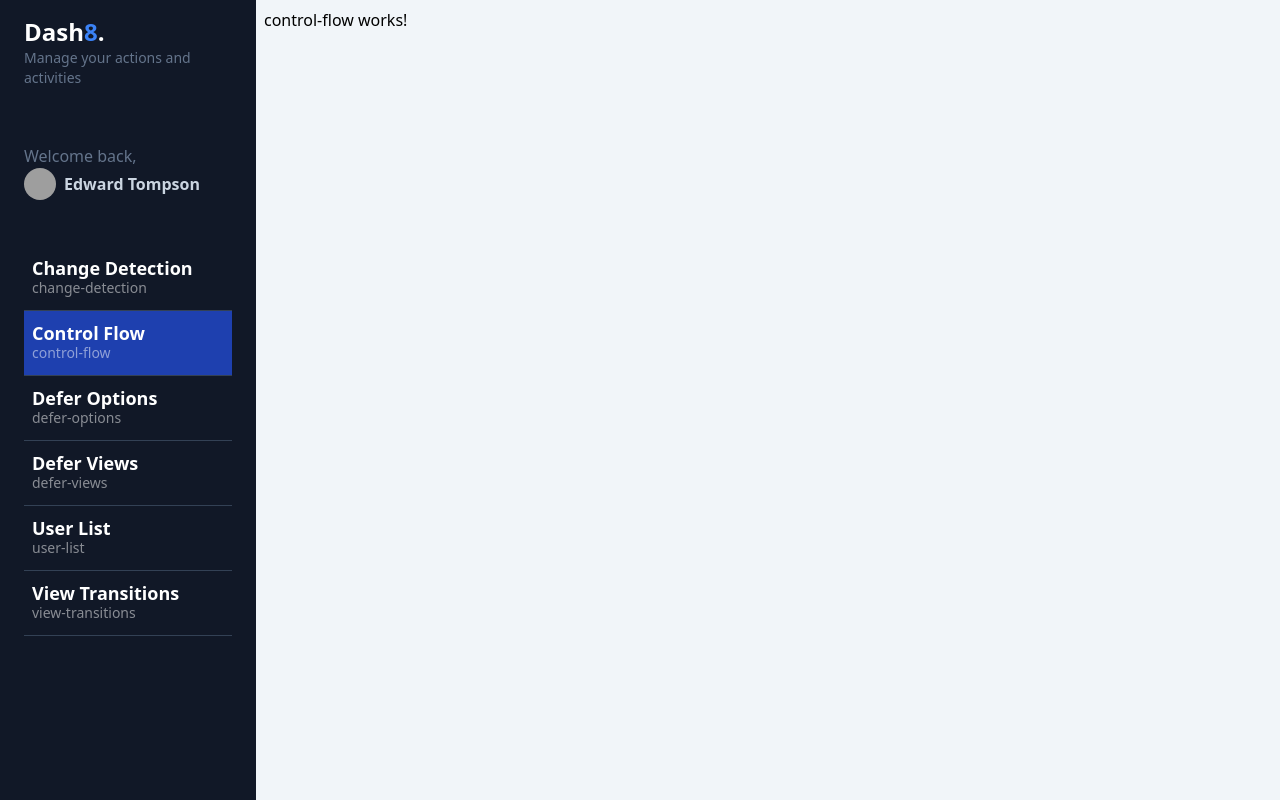
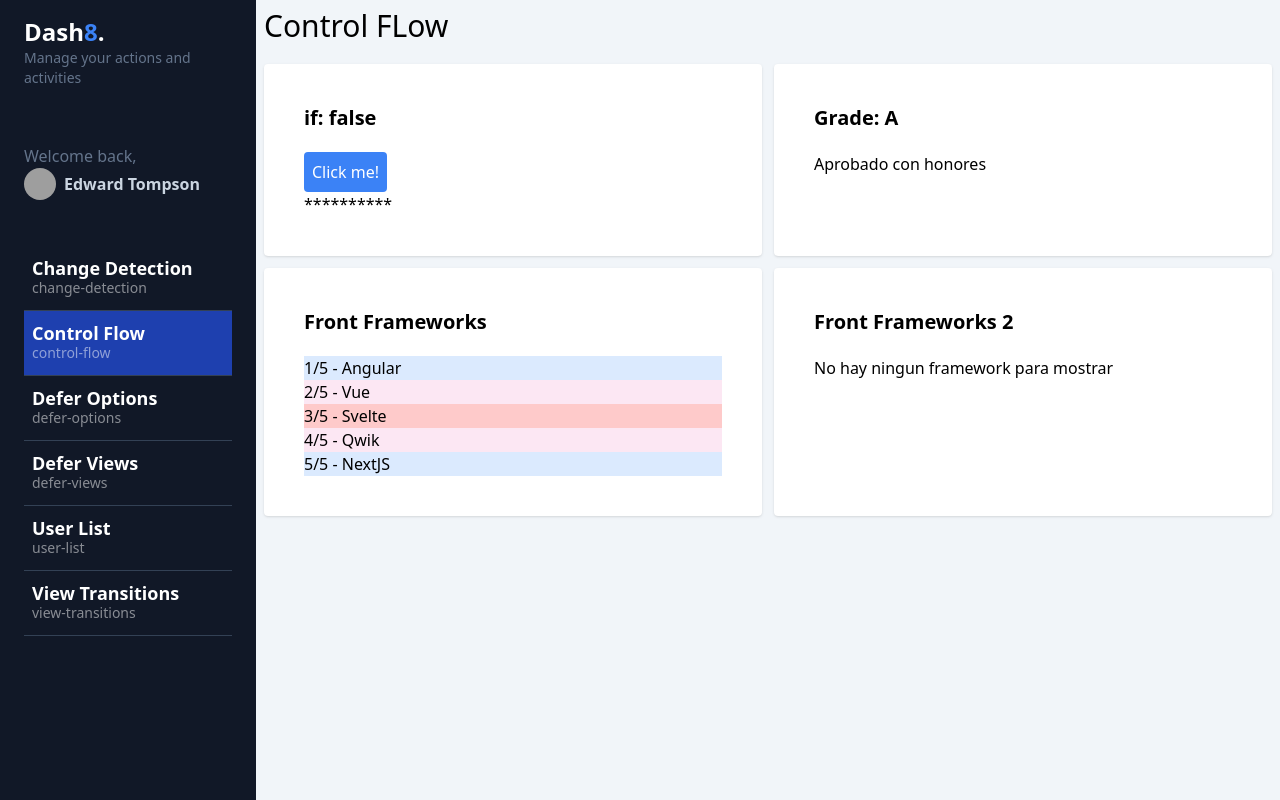
Before and after one commit to atomWeb/ng18curso, an Angular app: page /dashboard/control-flow in a window 1280 px wide. Built offline with nearby package versions, Linux system fonts and the light colour scheme; grey boxes are pictures that could not be loaded.

Commit message:
Control Flow

```diff
--- a/src/app/dashboard/pages/control-flow/control-flow.component.html
+++ b/src/app/dashboard/pages/control-flow/control-flow.component.html
@@ -1 +1,60 @@
-<p>control-flow works!</p>
+<app-title title="Control FLow"/>
+
+<section class="grid grid-cols-1 md:grid-cols-2 gap-3">
+  <div class="bg-white rounded shadow p-10">
+    <h2 class="text-xl font-bold mb-5">if: {{ showContent() }}</h2>
+
+    <button
+      class="p-2 bg-blue-500 rounded text-white"
+      (click)="toggleContent()"
+    >
+      Click me!
+    </button>
+
+    @if(showContent()){
+    <p>Hola</p>
+    } @else {
+    <p>**********</p>
+    }
+  </div>
+
+  <div class="bg-white rounded shadow p-10">
+    <h2 class="text-xl font-bold mb-5">Grade: {{ grade() }}</h2>
+
+    @switch (grade()) { @case ('A') {
+    <p>Aprobado con honores</p>
+    } @case ('B') {
+    <p>Aprobado</p>
+    } @default {
+    <p>Reprobado</p>
+    } }
+  </div>
+
+  <div class="bg-white rounded shadow p-10">
+    <h2 class="text-xl font-bold mb-5">Front Frameworks</h2>
+    <ul>
+      @for (framework of frontFrameworks(); track $index; let i = $index,
+      primero = $first, ultimo = $last, par = $even, impar = $odd, total =
+      $count) {
+      <li [class]="{
+        'bg-red-200': par && !primero && !ultimo,
+        'bg-pink-100': impar && !primero && !ultimo,
+        'bg-blue-100':primero || ultimo
+        }">
+        {{ i + 1 }}/{{total}} - {{ framework }}
+      </li>
+      }
+    </ul>
+  </div>
+
+  <div class="bg-white rounded shadow p-10">
+    <h2 class="text-xl font-bold mb-5">Front Frameworks 2</h2>
+    <ul>
+      @for (framework of frontFrameworks2(); track $index) {
+      <li>{{ framework }}</li>
+      }@empty {
+      <li>No hay ningun framework para mostrar</li>
+      }
+    </ul>
+  </div>
+</section>
--- a/src/app/dashboard/pages/control-flow/control-flow.component.ts
+++ b/src/app/dashboard/pages/control-flow/control-flow.component.ts
@@ -1,9 +1,45 @@
-import { Component } from '@angular/core';
+import { Component, signal } from '@angular/core';
+import { TitleComponent } from '@shared/title/title.component';
+
+type Grade = 'A' | 'B' | 'F';
 
 @Component({
   standalone: true,
-  imports: [],
+  imports: [TitleComponent],
   templateUrl: './control-flow.component.html',
   styles: ``,
 })
-export default class ControlFlowComponent {}
+export default class ControlFlowComponent {
+  public showContent = signal(false);
+  public grade = signal<Grade>('A');
+  public frontFrameworks = signal<string[]>([
+    'Angular',
+    'Vue',
+    'Svelte',
+    'Qwik',
+    'NextJS',
+  ]);
+  public frontFrameworks2 = signal<string[]>([]);
+
+  public toggleContent() {
+    this.showContent.update((value) => !value);
+
+    const rndInt = this.randomIntFromInterval(50, 100);
+    if (rndInt >= 90) {
+      this.grade.set('A');
+    } else if (rndInt >= 80 && rndInt < 90) {
+      this.grade.set('B');
+    } else {
+      this.grade.set('F');
+    }
+
+    this.frontFrameworks2.update((values) => {
+      return [...values, 'Angular'];
+    });
+  }
+
+  private randomIntFromInterval(min: number, max: number) {
+    // min and max included
+    return Math.floor(Math.random() * (max - min + 1) + min);
+  }
+}
--- a/src/app/shared/title/title.component.html
+++ /dev/null
@@ -1 +0,0 @@
-<p>title works!</p>
--- a/src/app/shared/title/title.component.ts
+++ b/src/app/shared/title/title.component.ts
@@ -1,11 +1,12 @@
-import { Component } from '@angular/core';
+import { Component, input } from '@angular/core';
 
 @Component({
+  selector: 'app-title',
   standalone: true,
   imports: [],
-  templateUrl: './title.component.html',
-  styles: ``
+  template: ` <h1 class="text-3xl mb-5">{{title()}}</h1> `,
+  styles: ``,
 })
 export class TitleComponent {
-
+  public title = input<string>('');
 }
```
